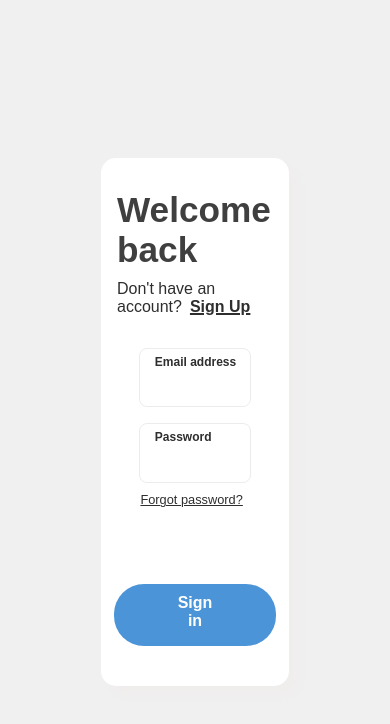
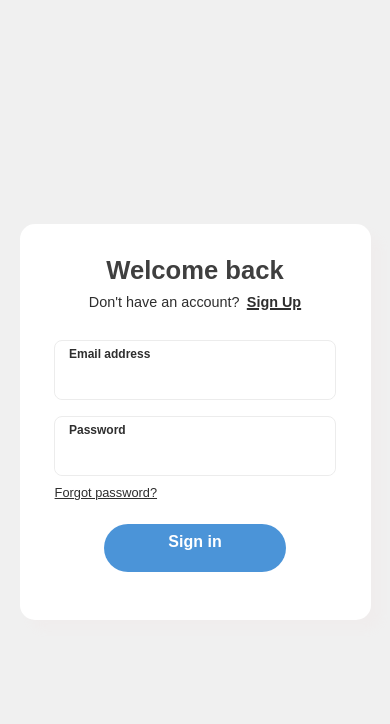
Before and after one commit to munahu/auth-app, a React (Create React App) app: page /login in a window 390 px wide. Shown: the top 724 px of the page. Built offline with nearby package versions, Linux system fonts and the light colour scheme; no server answers; a web font is replaced by a local one.

Commit message:
Added media queries to AuthPage

```diff
--- a/src/App.js
+++ b/src/App.js
@@ -17,7 +17,7 @@ function App() {
     <Router>
       <div className="App">
         <Switch>
-          {!user && <Route path="/sign-up" component={SignUp}/>}
+          {!user && <Route exact path="/" component={SignUp}/>}
           {!user && <Route path="/login" component={Login}/> }
           <Route path="/reset-password" component={ResetPassword}/>
           {user && <Route path="/" component={Dashboard}/>}
--- a/src/components/Login.js
+++ b/src/components/Login.js
@@ -29,13 +29,13 @@ function Login() {
     }
 
     return (
-        <div className={styles.loginPage}>
+        <div className={styles.authPage}>
             <form className={styles.form} onSubmit={handleSubmit}>
                 <div className={styles.headings}>
                     <h1 className={styles.heading}>Welcome back</h1>
                     <h2 className={styles.subheading}>
                         Don't have an account?
-                        <Link to="/sign-up">
+                        <Link to="/">
                             Sign Up
                         </Link>
                     </h2>
--- a/src/components/SignUp.js
+++ b/src/components/SignUp.js
@@ -42,7 +42,7 @@ function SignUp() {
     }
 
     return (
-        <div className={styles.loginPage}>
+        <div className={styles.authPage}>
             <form className={styles.form} onSubmit={handleSubmit}>
                 <div className={styles.headings}>
                     <h1 className={styles.heading}>Create an account</h1>
--- a/src/styles/AuthPage.module.css
+++ b/src/styles/AuthPage.module.css
@@ -1,9 +1,9 @@
-.loginPage {
-    background: #f0f0f0;
-    height: 100vh;
+.authPage {
     display: flex;
     justify-content: center;
     align-items: center;
+    height: 100vh;
+    background: #f0f0f0;
 }
 
 .headings {
@@ -14,77 +14,72 @@
 }
 
 .heading {
+    font-weight: 900;
     color: rgb(63, 63, 63);
-    font-size: 2.2rem;
-    font-weight: 900;
 }
 
 .subheading {
     margin-top: 0.6em;
     margin-bottom: 1em;
-    font-size: 1rem;
     font-weight: 400;
 }
 
 .subheading a {
-    text-decoration: 2px underline rgb(46, 46, 46);
     margin-left: 0.5em;
+    cursor: pointer;
     font-weight: 700;
     color: rgb(46, 46, 46);
-    cursor: pointer;
+    text-decoration: 2px underline rgb(46, 46, 46);
 }
 
 .form {
+    border-radius: 15px;
+    min-width: 40%;
+    color: rgb(46, 46, 46);
     background: white;
-    color: rgb(46, 46, 46);
-    border-radius: 15px;
-    width: 40%;
-    height: 55%;
-    padding: 2em 1em;
     box-shadow: 10px 10px 10px rgb(240, 237, 237);
 }
 
 .errorMessage {
+    display: flex;
     width: calc(70% - 2em);
+    margin: 0 auto;
     padding: 0.5em 1em;
-    background: rgba(255, 220, 122, 0.212);
     font-size: 0.84rem;
     font-weight: 500;
-    display: flex;
-    margin: 0 auto;
+    background: rgba(255, 220, 122, 0.212);
 }
 
 .section {
-    border-radius: 8px;
+    display: flex;
+    flex-direction: column;
+    justify-content: center;
     margin: 1em auto;
     height: 3.6em;
-    display: flex;
-    width: 70%;
-    flex-direction: column;
-    justify-content: center;
+    border-radius: 8px;
     border: 1px solid rgb(236, 236, 236);
 }
 
 .section label,
 .section input {
+    padding-left: 1.2em;
     cursor: text;
-    padding-left: 1.2em;
     font-weight: 700;
 }
 
 .section label {
+    padding-top: 0.5em;
     font-size: 0.75rem;
-    padding-top: 0.5em;
 }
 
 .section input {
     border-bottom-left-radius: 8px;
     border-bottom-right-radius: 8px;
-    font-size: 1rem;
-    outline: none;
     border: none;
     box-sizing: border-box;
+    outline: none;
     height: 100%;
+    font-size: 1rem;
 }
 
 .password {
@@ -97,10 +92,10 @@
 }
 
 .section a {
-    cursor: pointer;
     position: absolute;
     bottom: -2em;
     left: 0;
+    cursor: pointer;
     font-size: 0.8rem;
     color: rgb(46, 46, 46);
     text-decoration: 1px underline rgb(46, 46, 46);
@@ -115,23 +110,81 @@
 }
 
 .buttonContainer {
-    height: 25%;
     display: flex;
     justify-content: center;
+    height: 25%;
 }
 
 .buttonContainer button {
+    display: flex;
+    margin-top: 2em;
+    margin-bottom: 1em;
+    padding: 0.6em 4em;
+    height: 3em;
+    border: none;
+    border-radius: 30px;
     cursor: pointer;
-    margin-top: 0.3em;
-    height: 53%;
     font-family: 'Satoshi', sans-serif;
     font-size: 1rem;
     font-weight: 700;
-    /* background: rgb(87, 132, 255); */
     background: rgba(17, 114, 204, 0.753);
     color: white;
-    border: none;
-    border-radius: 30px;
-    display: flex;
-    padding: 0.6em 4em;
 }
+
+@media(max-width: 456px) {
+    .heading {
+        font-size: 1.6rem;
+    }
+
+    .subheading {
+        font-size: 0.9rem;
+    }
+
+    .form {
+        width: 90%;
+        padding: 2em 0;
+    }
+
+    .errorMessage {
+        font-size: 0.75rem;
+    }
+
+    .section {
+        width: 80%;
+        min-width: 70px;
+    }
+}
+
+@media(min-width: 456px) {
+    .heading {
+        font-size: 1.8rem;
+    }
+
+    .subheading {
+        font-size: 0.9rem;
+    }
+
+    .form {
+        width: 80%;
+        max-width: 450px;
+    }
+
+    .errorMessage {
+        font-size: 0.75rem;
+    }
+
+}
+
+@media(min-width: 750px) {
+    .heading {
+        font-size: 2.2rem;
+    }
+
+    .section {
+        width: 70%;
+    }
+
+    .errorMessage {
+        font-size: 0.85rem;
+    }
+}
```
Also changed, not shown: src/logo.svg (deleted).
